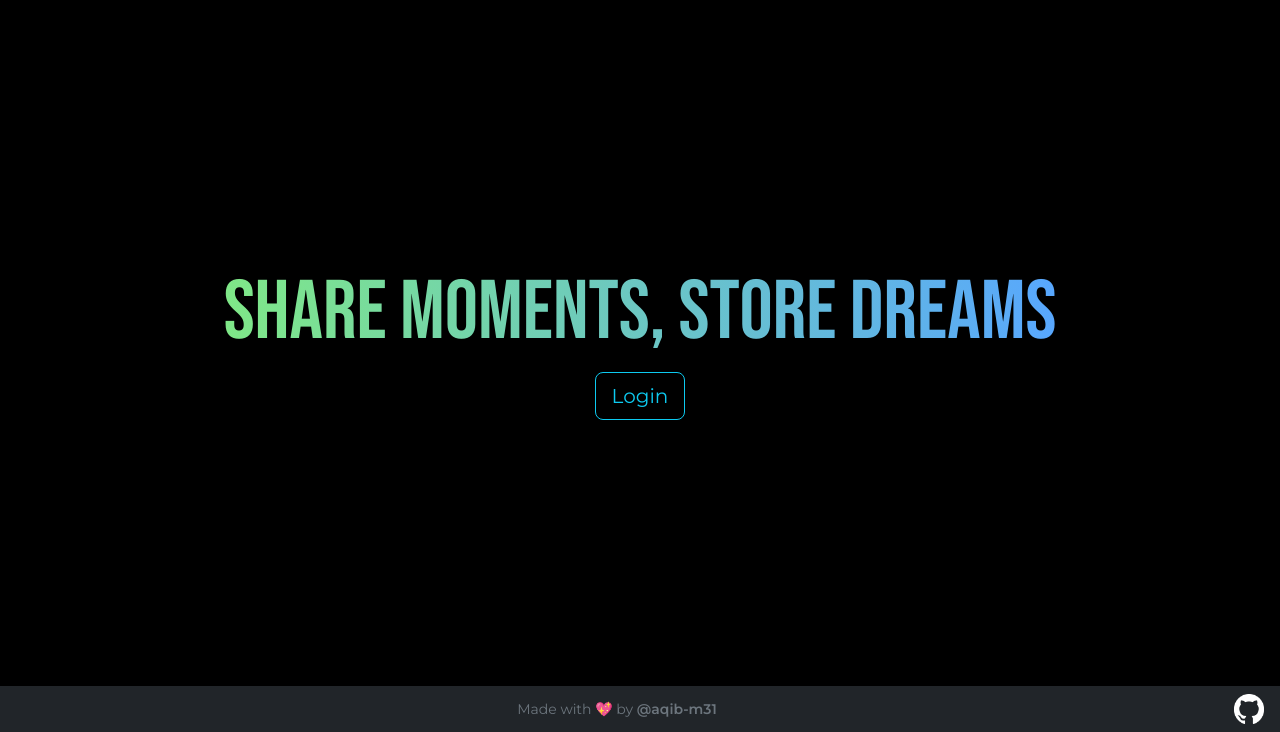
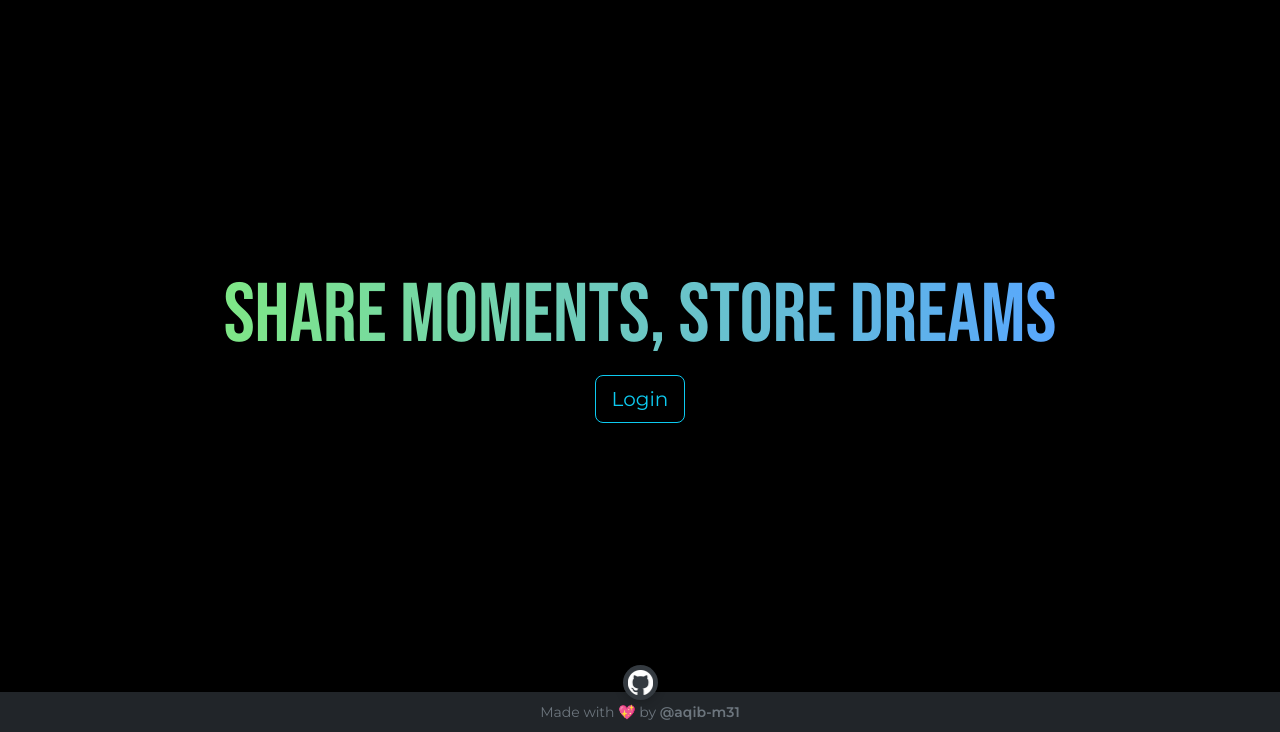
Before and after one commit to aqib-m31/ShareStore, a Django app: page / in a window 1280 px wide. Shown: the part 68-800 px from the top of the page. Run offline with Django 4.2, Linux system fonts and the light colour scheme; some libraries are stand-ins or nearby versions.

Commit message:
Adjust position & style of repo link in footer

```diff
--- a/drive/static/drive/styles.css
+++ b/drive/static/drive/styles.css
@@ -49,3 +49,23 @@
         width: 100%;
     }
 }
+
+.github-link {
+    width: 35px;
+    height: 35px;
+    border-radius: 50%;
+    box-shadow: 0 2px 10px rgba(0, 0, 0, 0.2);
+    top: -27px;
+    background-color: #343a40;
+    transition: background-color 0.3s, transform 0.3s;
+}
+
+#gh-logo-footer {
+    width: 25px;
+    height: 25px;
+}
+
+.github-link:hover {
+    background: linear-gradient(90deg, #7FE787, #58A7FE);
+    transform: scale(1.1);
+}
--- a/drive/templates/drive/layout.html
+++ b/drive/templates/drive/layout.html
@@ -79,16 +79,16 @@
         {% block body %}
         {% endblock %}
 
-        <footer class="footer mt-auto py-2 bg-dark d-flex justify-content-between align-items-center position-sticky bottom-0">
+        <footer class="footer mt-auto py-2 bg-dark d-flex flex-column align-items-center position-sticky bottom-0">
+            <div class="github-link mb-2 d-flex justify-content-center align-items-center position-absolute" title="GitHub Repository">
+                <a href="https://github.com/aqib-m31/ShareStore" target="_blank">
+                    <img src="{% static 'drive/GitHub_Invertocat_Light.png' %}" alt="GitHub Logo" id="gh-logo-footer">
+                </a>
+            </div>
             <div class="container text-center">
                 <span class="text-secondary small">
                     Made with 💖 by <a class="text-secondary text-decoration-none fw-bold" href="https://github.com/aqib-m31" target="_blank">@aqib-m31</a>
                 </span>
-            </div>
-            <div class="position-sticky bottom-0 me-3">
-                <a href="https://github.com/aqib-m31/ShareStore" target="_blank" class="github-fab bg-dark">
-                    <img src="{% static 'drive/GitHub_Invertocat_Light.png' %}" alt="GitHub Logo" width="30" height="30">
-                </a>
             </div>
         </footer>
         <script src="https://cdn.jsdelivr.net/npm/bootstrap@5.3.1/dist/js/bootstrap.bundle.min.js" integrity="sha384-HwwvtgBNo3bZJJLYd8oVXjrBZt8cqVSpeBNS5n7C8IVInixGAoxmnlMuBnhbgrkm" crossorigin="anonymous"></script>
```
